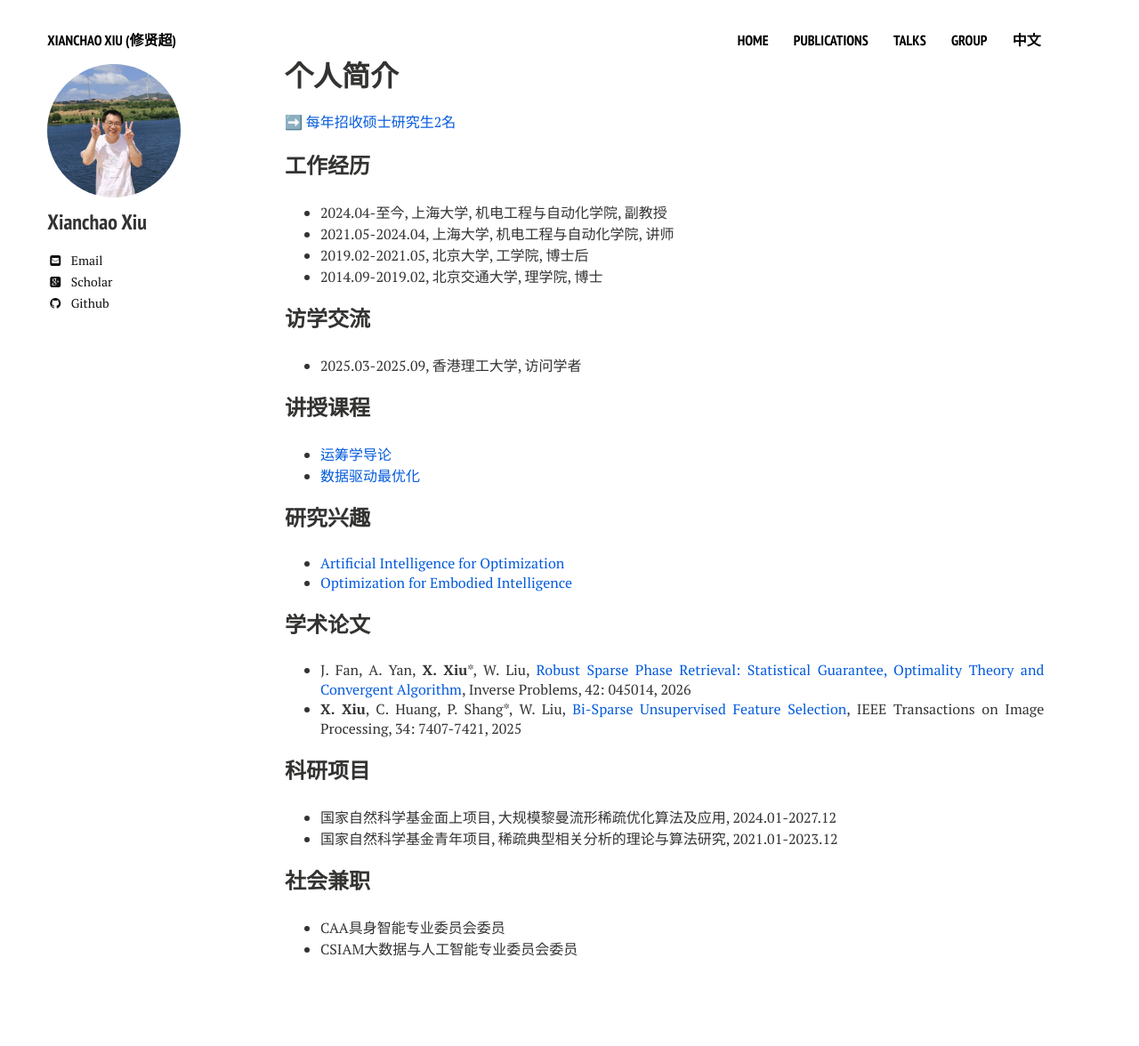
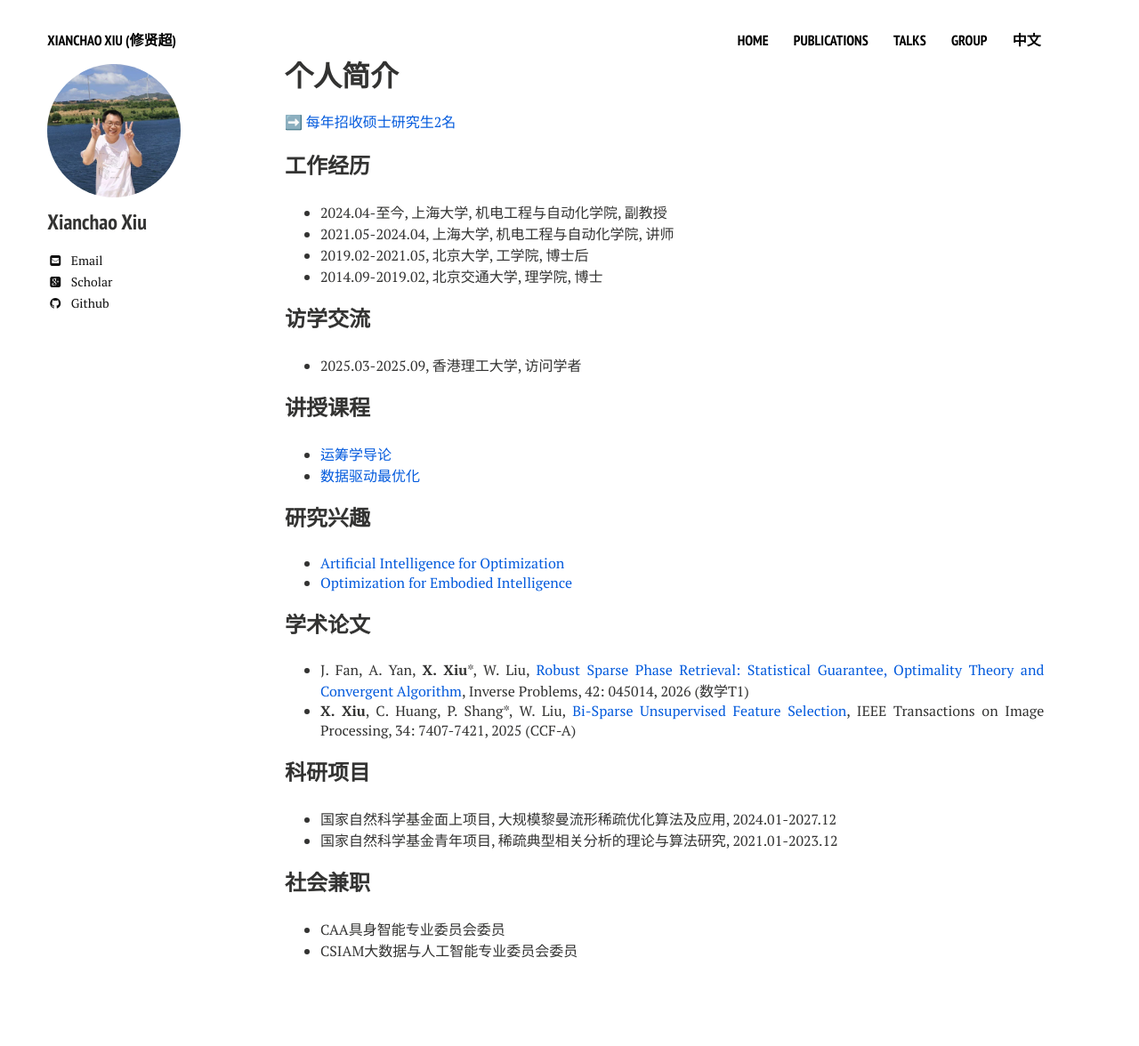
Before and after one commit to xianchaoxiu/xianchaoxiu.github.io, a Jekyll site: the page built from chinese/index.md, in a window 1280 px wide. Shown: the whole page at 89% size. Built offline with Jekyll 4.4.1, drawn with Linux system fonts in a browser that asks for light colours; nearby versions of some CDN libraries.

Commit message:
Update index.md

```diff
--- a/chinese/index.md
+++ b/chinese/index.md
@@ -32,8 +32,8 @@ share: false
 
 
 ### 学术论文
-* J. Fan, A. Yan, <b>X. Xiu</b>*, W. Liu,  <a href="https://doi.org/10.1088/1361-6420/ae5e02" class="textlink" target="_blank">Robust Sparse Phase Retrieval: Statistical Guarantee, Optimality Theory and Convergent Algorithm</a>, Inverse Problems, 42: 045014, 2026 <br>
-* <b>X. Xiu</b>, C. Huang, P. Shang*, W. Liu, <a href="https://doi.org/10.1109/TIP.2025.3620667" class="textlink" target="_blank">Bi-Sparse Unsupervised Feature Selection</a>, IEEE Transactions on Image Processing, 34: 7407-7421, 2025 <br>
+* J. Fan, A. Yan, <b>X. Xiu</b>*, W. Liu,  <a href="https://doi.org/10.1088/1361-6420/ae5e02" class="textlink" target="_blank">Robust Sparse Phase Retrieval: Statistical Guarantee, Optimality Theory and Convergent Algorithm</a>, Inverse Problems, 42: 045014, 2026 (数学T1) <br>
+* <b>X. Xiu</b>, C. Huang, P. Shang*, W. Liu, <a href="https://doi.org/10.1109/TIP.2025.3620667" class="textlink" target="_blank">Bi-Sparse Unsupervised Feature Selection</a>, IEEE Transactions on Image Processing, 34: 7407-7421, 2025 (CCF-A) <br>
 
 
 
```
